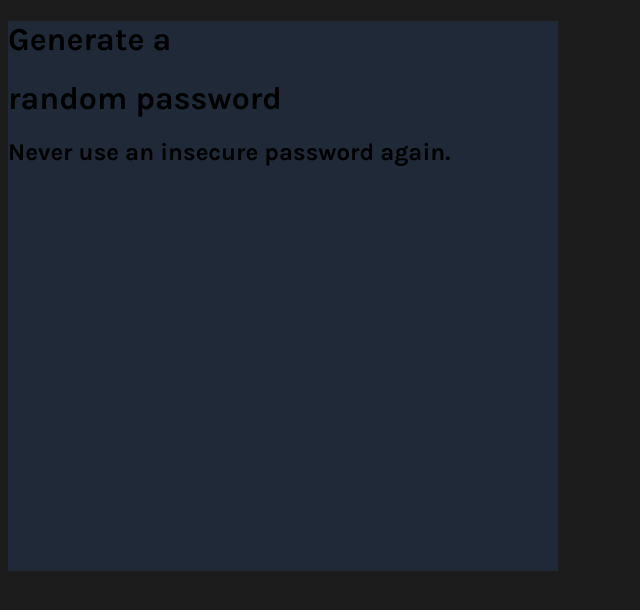
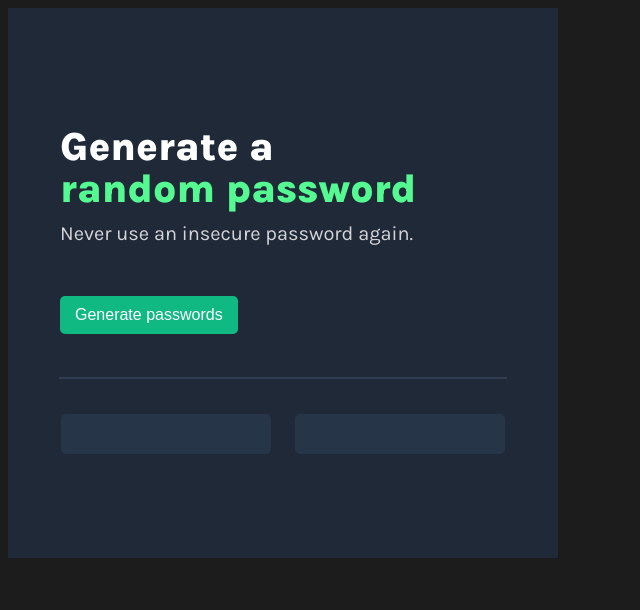
Before and after one commit to Enriquepk/Scrimba-Mini-Projects, a plain HTML site: page Password-Generator/password.html in a window 1280 px wide. Shown: the whole page, without its empty margins (0-640 px from the left). Drawn offline with Linux system fonts and the light colour scheme.

Commit message:
css finished

```diff
--- a/Password-Generator/password.css
+++ b/Password-Generator/password.css
@@ -1,9 +1,6 @@
 body {
   background-color: #1c1c1c;
   font-family: "Karla", sans-serif;
-  font-optical-sizing: auto;
-  font-weight: <weight>;
-  font-style: normal;
 }
 
 .password-container {
@@ -11,3 +8,68 @@ body {
     height: 550px;
     background-color: #1F2937;
 }
+
+h1 {
+   font-weight: 800;
+   font-size: 40px;
+}
+
+#first-line {
+    color: #FFFFFF;
+    margin-top: 115px;
+    display: flex;
+    flex-direction: column;
+    margin-bottom: 0;
+}
+
+.green-heading {
+    color: #55F991;
+    margin-top: -5px;
+}
+
+
+h2 {
+    color: #D5D4D8;
+    font-weight: 400;
+    font-size: 20px;
+    margin-top: 10px;
+    margin-bottom: 51px;
+}
+
+.passwort-block {
+    display: flex;
+    flex-direction: column;
+    align-items: flex-start;
+    margin-left: 52px;
+}
+
+#generate-btn {
+    background-color: #10B981;
+    border: none;
+    border-radius: 5px;
+    padding: 10px 15px 10px 15px;
+    color: #FFFFFF;
+    font-weight: 500;
+    font-size: 16px;
+    margin-bottom: 35px;
+}
+
+hr {
+    width: 446px;
+    border: 1px solid #2F3E53;
+}
+
+#password-field-generator {
+    display: flex;
+    justify-content: center;
+    margin-top: 35px;
+}
+
+.password-field {
+    width: 210px;
+    height: 40px;
+    background-color: #273549;
+    border-radius: 5px;
+    margin-right: 12px;
+    margin-left: 12px;
+}
--- a/Password-Generator/password.html
+++ b/Password-Generator/password.html
@@ -14,9 +14,18 @@
   </head>
   <body>
     <div class="password-container">
-      <h1>Generate a</h1>
-      <h1>random password</h1>
-      <h2>Never use an insecure password again.</h2>
+      <div class="passwort-block">
+        <h1 id="first-line">
+          Generate a <a class="green-heading">random password</a>
+        </h1>
+        <h2>Never use an insecure password again.</h2>
+        <button id="generate-btn">Generate passwords</button>
+      </div>
+      <hr />
+      <div id="password-field-generator">
+        <div class="password-field"></div>
+        <div class="password-field"></div>
+      </div>
     </div>
     <script src="password.js"></script>
   </body>
```
